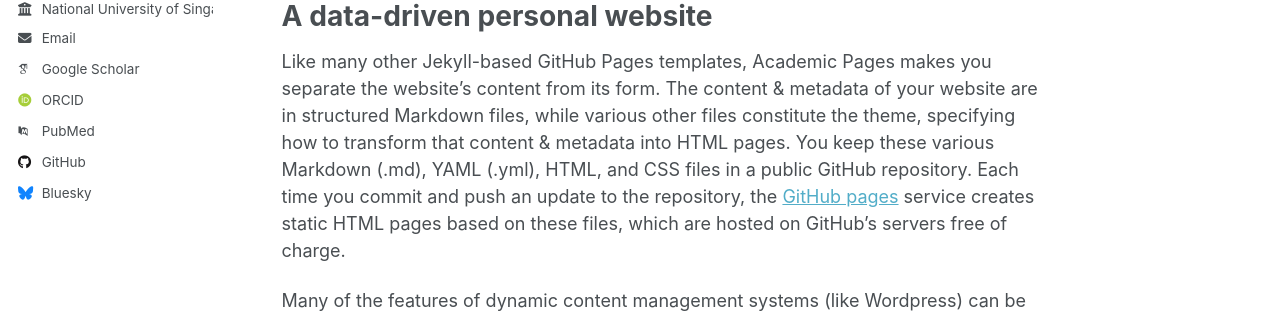
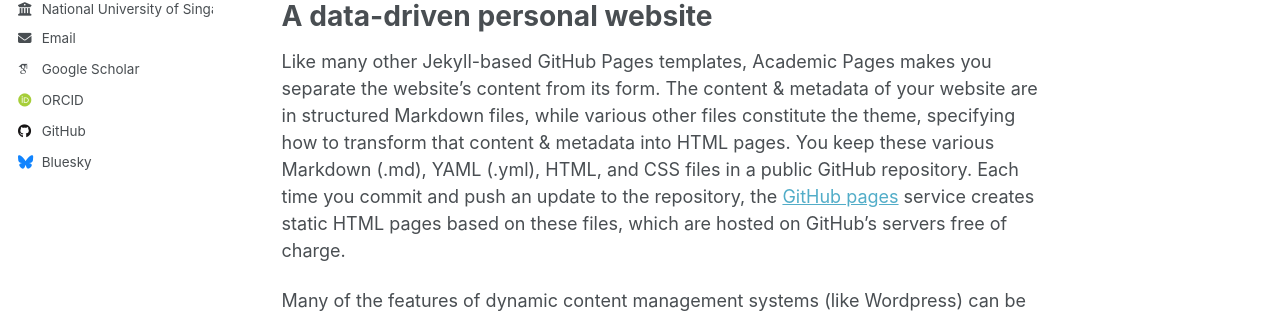
Before and after one commit to Meggie3466/qiuxia_gao, a Jekyll site: the page built from _pages/about.md, in a window 1280 px wide. Shown: the part 486-800 px from the top of the page. Built offline with Jekyll 4.4.1, drawn with Linux system fonts in a browser that asks for light colours; some web fonts are replaced; a script that is not in the unit is left out.

Commit message:
Update _config.yml

```diff
--- a/_config.yml
+++ b/_config.yml
@@ -37,10 +37,10 @@ author:
   googlescholar    : "https://scholar.google.com/citations?user=PS_CX0AAAAAJ"
   impactstory      : # URL
   orcid            : "http://orcid.org/yourorcidurl"
-  semantic         : # URL
-  pubmed           : "https://www.ncbi.nlm.nih.gov/pubmed/?term=john+snow"
-  researchgate     : # URL
-  scopus           : # URL
+  # semantic         : # URL
+  # pubmed           : "https://www.ncbi.nlm.nih.gov/pubmed/?term=john+snow"
+  # researchgate     : # URL
+  # scopus           : # URL
 
   # Repositories and software development
   bitbucket        : # Username - Update with your username on the site
```
